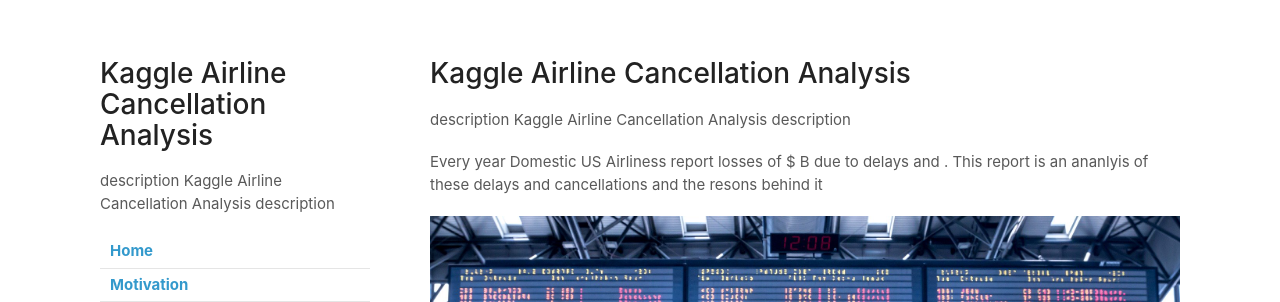
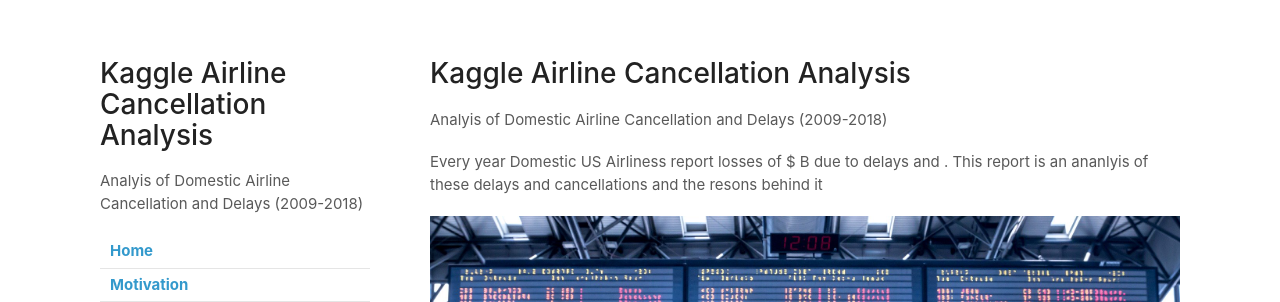
Before and after one commit to ayush-usf/Kaggle-Airline-Data-Analysis, a Jekyll site: the page built from index.md, in a window 1280 px wide. Shown: the top 302 px of the page. Built offline with Jekyll 4.4.1, drawn with Linux system fonts in a browser that asks for light colours; our own code applies the rules of GitHub Pages for plain Markdown files.

Commit message:
desc updated

```diff
--- a/_config.yml
+++ b/_config.yml
@@ -1,6 +1,6 @@
 theme: jekyll-theme-minimal
 title: Kaggle Airline Cancellation Analysis
-description: description Kaggle Airline Cancellation Analysis description
+description: Analyis of Domestic Airline Cancellation and Delays (2009-2018)
 description_detail: Every year Domestic US Airliness report losses of $ B due to delays and . This report is an ananlyis of these delays and cancellations and the resons behind it
 
 navigation:
```
